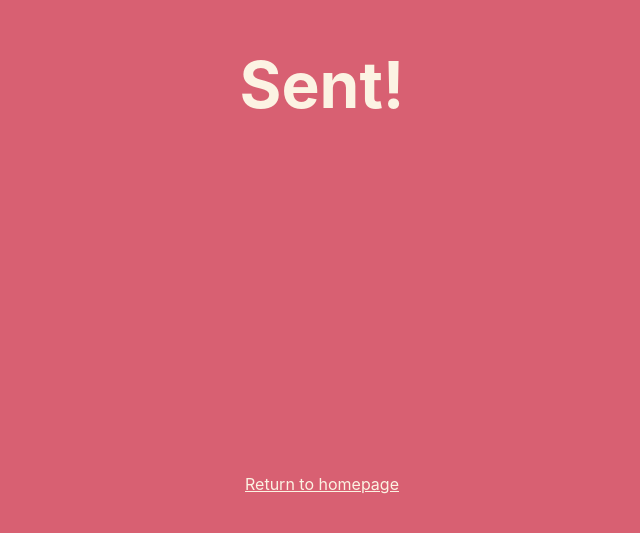
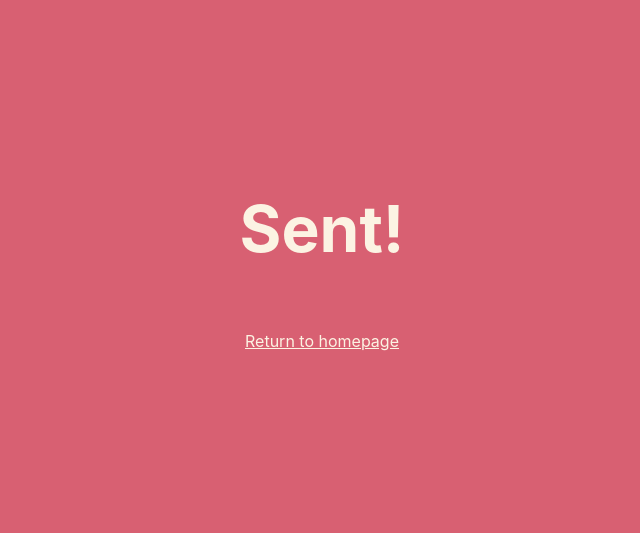
Before and after one commit to ezra-ramatong/ezra-ramatong.github.io, a website: page pages/form-submission.html in a window 1280 px wide. Shown: the part 181-714 px from the top of the page, without its empty margins (318-958 px from the left). Drawn offline with Linux system fonts and the light colour scheme.

```diff
--- a/pages/form-submission.html
+++ b/pages/form-submission.html
@@ -9,8 +9,10 @@
   <style>
     body {
       height: 100vh;
-      display: grid;
-      place-items: center;
+      display: flex;
+      flex-direction: column;
+      justify-content: center;
+      align-items: center;
     }
 
     .sent {
```
Also changed, not shown: pages/say-hi.html (+0 -2 lines).
